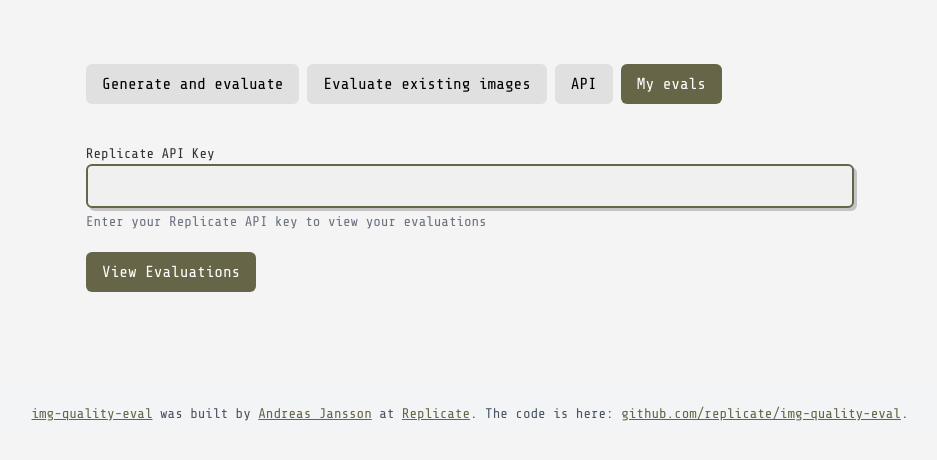
After one commit to replicate/img-quality-eval, a Django app: page /evaluations/ in a window 1280 px wide. The commit adds this page. Shown: the top 460 px of the page, without its empty margins (170-1107 px from the left). Run offline with Django 5.2, Linux system fonts and the light colour scheme; parts of the project's set-up code (start-up, migrations or seed data) failed here and were passed over; some libraries are stand-ins or nearby versions.

Commit message:
My evals section and colored scores

```diff
--- a/app/models.py
+++ b/app/models.py
@@ -7,6 +7,7 @@ class Evaluation(models.Model):
     title = models.CharField(max_length=255)
     enabled_models = ArrayField(models.CharField(max_length=50))
     created_at = models.DateTimeField(auto_now_add=True)
+    hashed_api_key = models.CharField(64)
 
 
 class Row(models.Model):
--- /dev/null
+++ b/app/static/js/evaluations.js
@@ -0,0 +1,106 @@
+function EvaluationsList() {
+    const [apiKey, setApiKey] = React.useState('');
+    const [evaluations, setEvaluations] = React.useState(null);
+    const [error, setError] = React.useState(null);
+
+    const fetchEvaluations = async () => {
+        try {
+            const response = await fetch('/api/evaluations/', {
+                method: 'POST',
+                headers: {
+                    'Content-Type': 'application/json',
+                },
+                body: JSON.stringify({ api_key: apiKey }),
+            });
+
+            if (response.ok) {
+                const data = await response.json();
+                setEvaluations(data.evaluations);
+                setError(null);
+            } else {
+                const errorData = await response.json();
+                setError(errorData.error || 'Failed to fetch evaluations');
+            }
+        } catch (err) {
+            setError('Failed to fetch evaluations');
+        }
+    };
+
+    const handleSubmit = (e) => {
+        e.preventDefault();
+        fetchEvaluations();
+    };
+
+    return (
+        <div className="container mx-auto mt-10 px-0 max-w-3xl">
+            <form onSubmit={handleSubmit} className="mb-8">
+                <InputField
+                    label="Replicate API Key"
+                    help="Enter your Replicate API key to view your evaluations"
+                    type="password"
+                    value={apiKey}
+                    onChange={setApiKey}
+                    required
+                />
+                <button
+                    type="submit"
+                    className="mt-4 bg-blue-500 text-white px-4 py-2 rounded-md"
+                >
+                    View Evaluations
+                </button>
+            </form>
+
+            {error && (
+                <div className="bg-red-100 border border-red-400 text-red-700 px-4 py-3 rounded mb-4">
+                    {error}
+                </div>
+            )}
+
+            {evaluations && (
+                <div>
+                    <h2 className="text-2xl font-bold mb-4">Your Evaluations</h2>
+                    {evaluations.length === 0 ? (
+                        <p>No evaluations found.</p>
+                    ) : (
+                        <div className="grid gap-4">
+                            {evaluations.map((evaluation) => (
+                                <EvaluationCard key={evaluation.eval_id} evaluation={evaluation} />
+                            ))}
+                        </div>
+                    )}
+                </div>
+            )}
+        </div>
+    );
+}
+
+function EvaluationCard({ evaluation }) {
+    const formattedDate = new Date(evaluation.created_at).toLocaleString();
+
+    return (
+        <div className="border border-gray-300 rounded-lg p-4 hover:shadow-md transition-shadow">
+            <h3 className="text-xl font-semibold mb-2">
+                <a
+                    href={`/results/${evaluation.eval_id}/`}
+                    className="text-blue-600 hover:underline"
+                >
+                    {evaluation.title}
+                </a>
+            </h3>
+            <p className="text-sm text-gray-600 mb-2">Created: {formattedDate}</p>
+            <p className="text-md text-gray-600 mb-2">{evaluation.num_rows} rows</p>
+            <div className="flex flex-wrap gap-2">
+                {evaluation.enabled_models.map((model) => (
+                    <span
+                        key={model}
+                        className="bg-gray-200 px-2 py-1 rounded-full text-sm"
+                    >
+                        {model}
+                    </span>
+                ))}
+            </div>
+        </div>
+    );
+}
+
+ReactDOM.render(<EvaluationsList />, document.getElementById('root'));
--- /dev/null
+++ b/app/templates/evaluations.html
@@ -0,0 +1,14 @@
+{% extends "form_base.html" %}
+
+{% block title %}Image quality evaluation - My evaluations{% endblock %}
+
+{% block evaluations_nav_class %}bg-blue-500 text-white{% endblock %}
+
+{% block content %}
+{{ block.super }}
+<div id="root"></div>
+{% endblock %}
+
+{% block content_script %}
+<script type="text/babel" src="/static/js/evaluations.js"></script>
+{% endblock %}
--- a/app/templates/form_base.html
+++ b/app/templates/form_base.html
@@ -9,8 +9,11 @@
     <a href="/data-form/" class="mr-2 px-4 py-2 rounded-md {% block data_form_nav_class %}bg-gray-200{% endblock %}">
       Evaluate existing images
     </a>
-    <a href="/api-docs/" class="px-4 py-2 rounded-md {% block api_docs_nav_class %}bg-gray-200{% endblock %}">
+    <a href="/api-docs/" class="mr-2 px-4 py-2 rounded-md {% block api_docs_nav_class %}bg-gray-200{% endblock %}">
       API
+    </a>
+    <a href="/evaluations/" class="px-4 py-2 rounded-md {% block evaluations_nav_class %}bg-gray-200{% endblock %}">
+      My evals
     </a>
   </div>
 </div>
--- a/app/urls.py
+++ b/app/urls.py
@@ -13,4 +13,6 @@ urlpatterns = [
     path("results/<str:eval_id>/", views.results, name="results"),
     path("api/results/<str:eval_id>/", views.api_results, name="api_results"),
     path("api-docs/", views.api_docs, name="api_docs"),
+    path("evaluations/", views.evaluations, name="evaluations"),
+    path("api/evaluations/", views.fetch_evaluations, name="fetch_evaluations"),
 ]
--- a/app/views.py
+++ b/app/views.py
@@ -1,12 +1,11 @@
 # TODO:
-# * seed input
 # * aggregate predict_time and scores
-# * don't show DreamSim on first output
 
+import json
+import hashlib
 import random
 import uuid
-import json
-from django.shortcuts import render, redirect, get_object_or_404
+from django.shortcuts import render, get_object_or_404
 from django.http import JsonResponse
 from django.views.decorators.csrf import csrf_exempt
 from django.urls import reverse
@@ -37,18 +36,23 @@ def evaluate_images(request):
             return JsonResponse({"error": str(e)}, status=400)
 
         api_key = encrypt_key(data.api_key)
+        hashed_api_key = hash_api_key(api_key)
+
         title = data.title
 
         input_data = data.data
         has_prompt = [bool(row.prompt) for row in input_data]
         if not all(has_prompt) and not all(not p for p in has_prompt):
-            return JsonResponse({"error": "All rows must either have a prompt or no prompt"}, status=400)
+            return JsonResponse(
+                {"error": "All rows must either have a prompt or no prompt"}, status=400
+            )
 
         eval_id = str(uuid.uuid4())
         evaluation = Evaluation.objects.create(
             eval_id=eval_id,
             title=title,
             enabled_models=data.eval_models,
+            hashed_api_key=hashed_api_key,
         )
 
         row_ids = []
@@ -69,11 +73,8 @@ def evaluate_images(request):
             chunk = row_ids[i : i + CHUNK_SIZE]
             evaluate_chunk.delay(api_key, eval_id, chunk)
 
-        results_url = request.build_absolute_uri(reverse('results', args=[eval_id]))
-        return JsonResponse({
-            "evaluation_id": eval_id,
-            "results_url": results_url
-        })
+        results_url = request.build_absolute_uri(reverse("results", args=[eval_id]))
+        return JsonResponse({"evaluation_id": eval_id, "results_url": results_url})
 
     return JsonResponse({"error": "Invalid request method"}, status=405)
 
@@ -87,6 +88,7 @@ def generate_and_evaluate(request):
             return JsonResponse({"error": str(e)}, status=400)
 
         api_key = encrypt_key(data.api_key)
+        hashed_api_key = hash_api_key(api_key)
         title = data.title
 
         eval_id = str(uuid.uuid4())
@@ -94,6 +96,7 @@ def generate_and_evaluate(request):
             eval_id=eval_id,
             title=title,
             enabled_models=data.eval_models,
+            hashed_api_key=hashed_api_key,
         )
 
         for row_data in data.rows:
@@ -103,7 +106,9 @@ def generate_and_evaluate(request):
 
             for example_data in row_data.examples:
                 labels = {k: v for k, v in example_data.inputs.items()}  # clone
-                example = Example.objects.create(row=row, labels=labels, gen_model=example_data.model)
+                example = Example.objects.create(
+                    row=row, labels=labels, gen_model=example_data.model
+                )
 
                 inputs = example_data.inputs
                 inputs[example_data.prompt_input] = row_data.prompt
@@ -116,13 +121,48 @@ def generate_and_evaluate(request):
                     inputs=example_data.inputs,
                 )
 
-        results_url = request.build_absolute_uri(reverse('results', args=[eval_id]))
-        return JsonResponse({
-            "evaluation_id": eval_id,
-            "results_url": results_url
-        })
+        results_url = request.build_absolute_uri(reverse("results", args=[eval_id]))
+        return JsonResponse({"evaluation_id": eval_id, "results_url": results_url})
 
     return JsonResponse({"error": "Invalid request method"}, status=405)
+
+
+def evaluations(request):
+    if request.method == "GET":
+        return render(request, "evaluations.html")
+
+
+@csrf_exempt
+def fetch_evaluations(request):
+    if request.method == "POST":
+        try:
+            data = json.loads(request.body)
+            api_key = data.get("api_key")
+            if not api_key:
+                return JsonResponse({"error": "API key is required"}, status=400)
+
+            encrypted_key = encrypt_key(api_key)
+            hashed_key = hash_api_key(encrypted_key)
+
+            evaluations = []
+            for evaluation in Evaluation.objects.filter(hashed_api_key=hashed_key).order_by("-created_at"):
+                eval_data = {
+                    "eval_id": evaluation.eval_id,
+                    "title": evaluation.title,
+                    "enabled_models": evaluation.enabled_models,
+                    "created_at": evaluation.created_at,
+                    "num_rows": Row.objects.filter(evaluation=evaluation).count()
+                }
+                evaluations.append(eval_data)
+
+            return JsonResponse({"evaluations": list(evaluations)})
+
+        except json.JSONDecodeError:
+            return JsonResponse({"error": "Invalid JSON"}, status=400)
+        except Exception as e:
+            return JsonResponse({"error": str(e)}, status=500)
+
+    return JsonResponse({"error": "Method not allowed"}, status=405)
 
 
 def results(request, eval_id):
@@ -135,11 +175,15 @@ def results(request, eval_id):
 def api_results(request, eval_id):
     evaluation = get_object_or_404(Evaluation, eval_id=eval_id)
 
-    rows = Row.objects.filter(evaluation=evaluation).order_by("id").prefetch_related(
-        Prefetch(
-            'examples',
-            queryset=Example.objects.order_by('id'),
-            to_attr='ordered_examples'
+    rows = (
+        Row.objects.filter(evaluation=evaluation)
+        .order_by("id")
+        .prefetch_related(
+            Prefetch(
+                "examples",
+                queryset=Example.objects.order_by("id"),
+                to_attr="ordered_examples",
+            )
         )
     )
 
@@ -213,3 +257,7 @@ def get_prompts(prompt_dataset, custom_prompts):
         return custom_prompts.splitlines()
     else:
         raise ValueError("Invalid prompt dataset")
+
+
+def hash_api_key(api_key):
+    return hashlib.sha256(api_key.encode()).hexdigest()
```
Also changed, not shown: app/static/js/results.js (+66 -16 lines), app/migrations/0004_evaluation_hashed_api_key.py (added).
